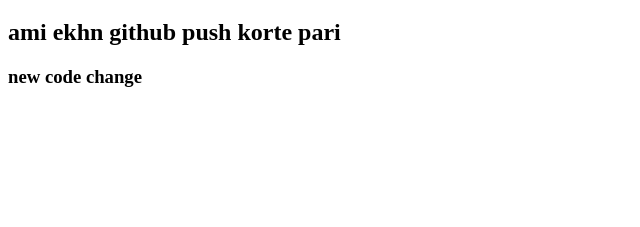
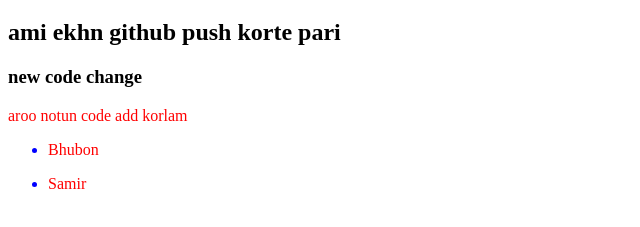
Before and after one commit to UdoyAhsan/My-Second-Repo, a plain HTML site: page index.html in a window 1280 px wide. Shown: the part 61-288 px from the top of the page, without its empty margins (0-640 px from the left). Drawn offline with Linux system fonts and the light colour scheme.

Commit message:
style added

```diff
--- /dev/null
+++ b/Style.css
@@ -0,0 +1,9 @@
+p{
+color: red;
+
+}
+
+ul{
+
+    color: blue;
+}
--- a/index.html
+++ b/index.html
@@ -5,10 +5,25 @@
     <meta http-equiv="X-UA-Compatible" content="IE=edge">
     <meta name="viewport" content="width=device-width, initial-scale=1.0">
     <title>My Second Repo</title>
+    <link rel="stylesheet" href="Style.css">
 </head>
 <body>
     <h1>i can push github</h1>
     <H2>ami ekhn github push korte pari</H2>
     <h3>new code change</h3>
+
+    <p>aroo notun code add korlam</p>
+    <ul>
+     <li>
+       <P>Bhubon</P>
+       <li>
+        <P>Samir</P>
+       </li>
+
+
+     </li>
+
+
+    </ul>
 </body>
 </html>
```
